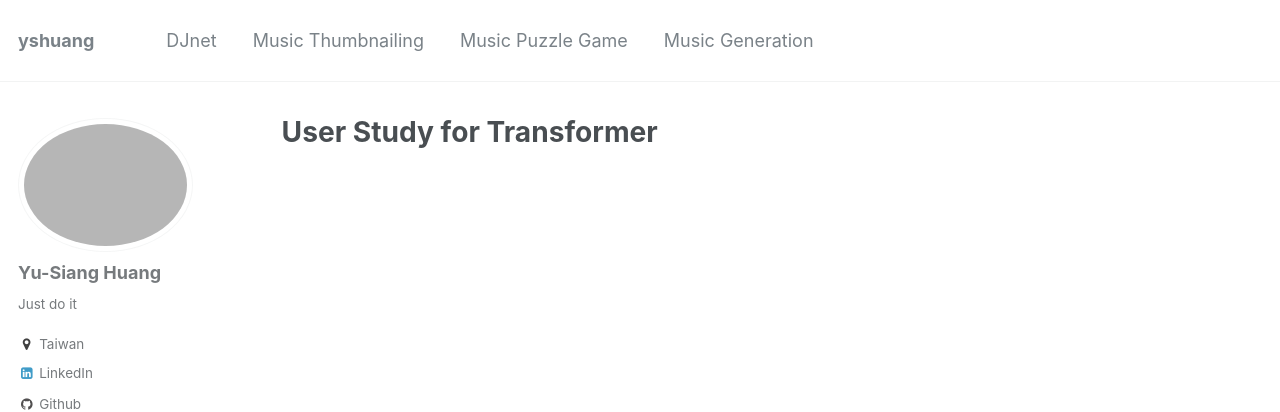
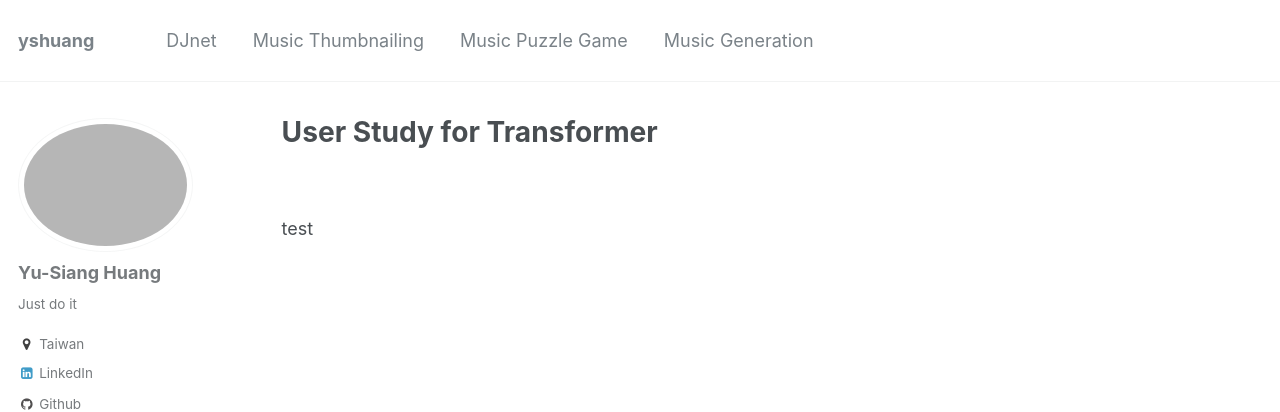
Before and after one commit to remyhuang/remyhuang.github.io, a Jekyll site: the page built from _pages/music_generation.html, in a window 1280 px wide. Shown: the top 412 px of the page. Built offline with Jekyll 4.4.1, drawn with Linux system fonts in a browser that asks for light colours; nearby versions of some CDN libraries; some web fonts are replaced.

Commit message:
Update music_generation.html

```diff
--- a/_pages/music_generation.html
+++ b/_pages/music_generation.html
@@ -23,6 +23,7 @@ author_profile: true
         </script>
     </head>
     <body>
-        <p id="test"></p>
+        <p id="test"></p> <br>
+        <p id="test1">test</p>
     </body>
 </html>
```
